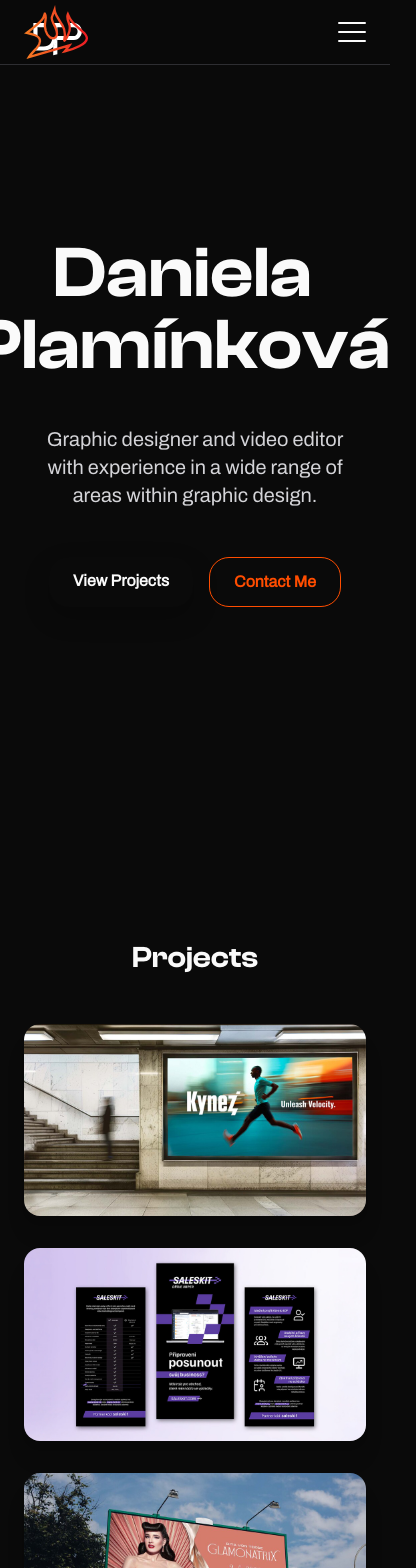
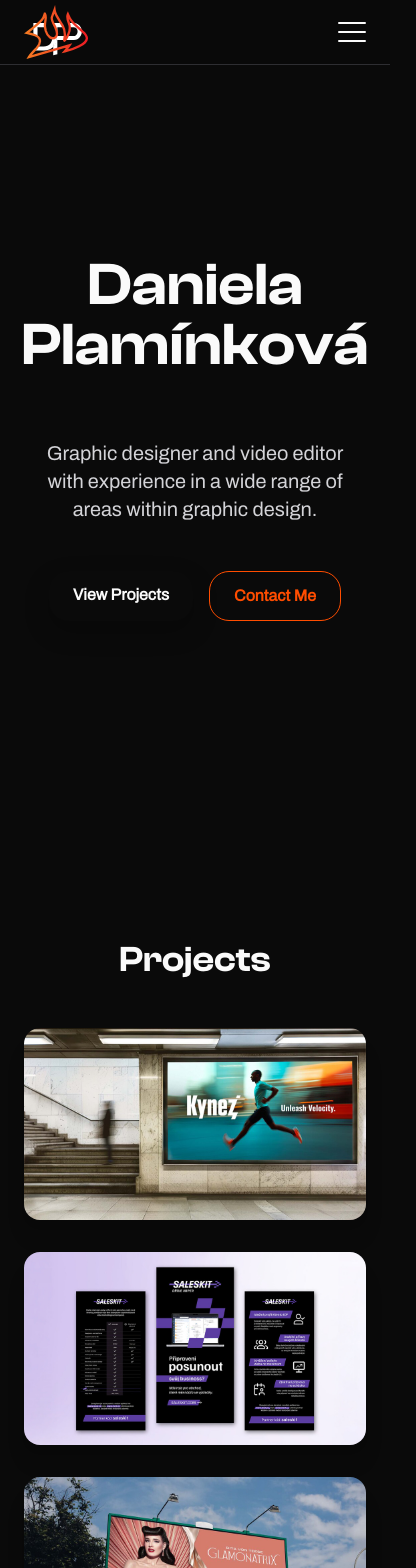
Before and after one commit to terezavrchovinova/dp-design, a React (Vite) app: page / in a window 390 px wide. Shown: the top 1568 px of the page, 416 px wide, since content can reach past the window. Built offline with nearby package versions, Linux system fonts and the light colour scheme.

Commit message:
feat: enhance AnimatedHeading component layout for mobile and desktop views; update CSS styles for headings

```diff
--- a/src/components/AnimatedHeading.tsx
+++ b/src/components/AnimatedHeading.tsx
@@ -53,10 +53,14 @@ export default function AnimatedHeading() {
   const heading = t('home.heading')
 
   return (
-    <div className="w-full flex justify-center text-center">
+    <div className="w-full py-8 flex flex-col items-center text-center px-4">
+      {/* Mobile View - Static Heading */}
+      <h1 className="block md:hidden text-2xl font-semibold">{heading}</h1>
+
+      {/* Desktop View - Animated Letters */}
       <h1
         ref={headingRef}
-        className="flex flex-wrap justify-center text-7xl md:text-7xl lg:text-8xl text-center mb-3"
+        className="hidden md:flex flex-wrap justify-center max-w-screen-xl"
       >
         {heading.split(' ').map((word, wordIndex) => (
           <span key={wordIndex} className="flex">
--- a/src/index.css
+++ b/src/index.css
@@ -55,24 +55,27 @@ body {
     color: var(--color-white);
     scroll-behavior: smooth;
     -webkit-font-smoothing: antialiased;
+    overflow-x: hidden;
+
 }
 
 h1,
 h2,
 h3 {
     font-family: 'ClashDisplay-SemiBold', sans-serif;
+    text-align: center;
 }
 
 h1 {
-    @apply text-7xl md:text-7xl lg:text-8xl text-center mb-3;
+    @apply text-6xl md:text-7xl lg:text-8xl;
 }
 
 h2 {
-    @apply text-3xl md:text-4xl lg:text-5xl text-center mb-6;
+    @apply text-4xl md:text-4xl lg:text-5xl mb-6;
 }
 
 h3 {
-    @apply text-xl md:text-2xl lg:text-3xl text-center mb-6;
+    @apply text-3xl md:text-3xl lg:text-4xl mb-6;
 }
 
 @layer utilities {
```
